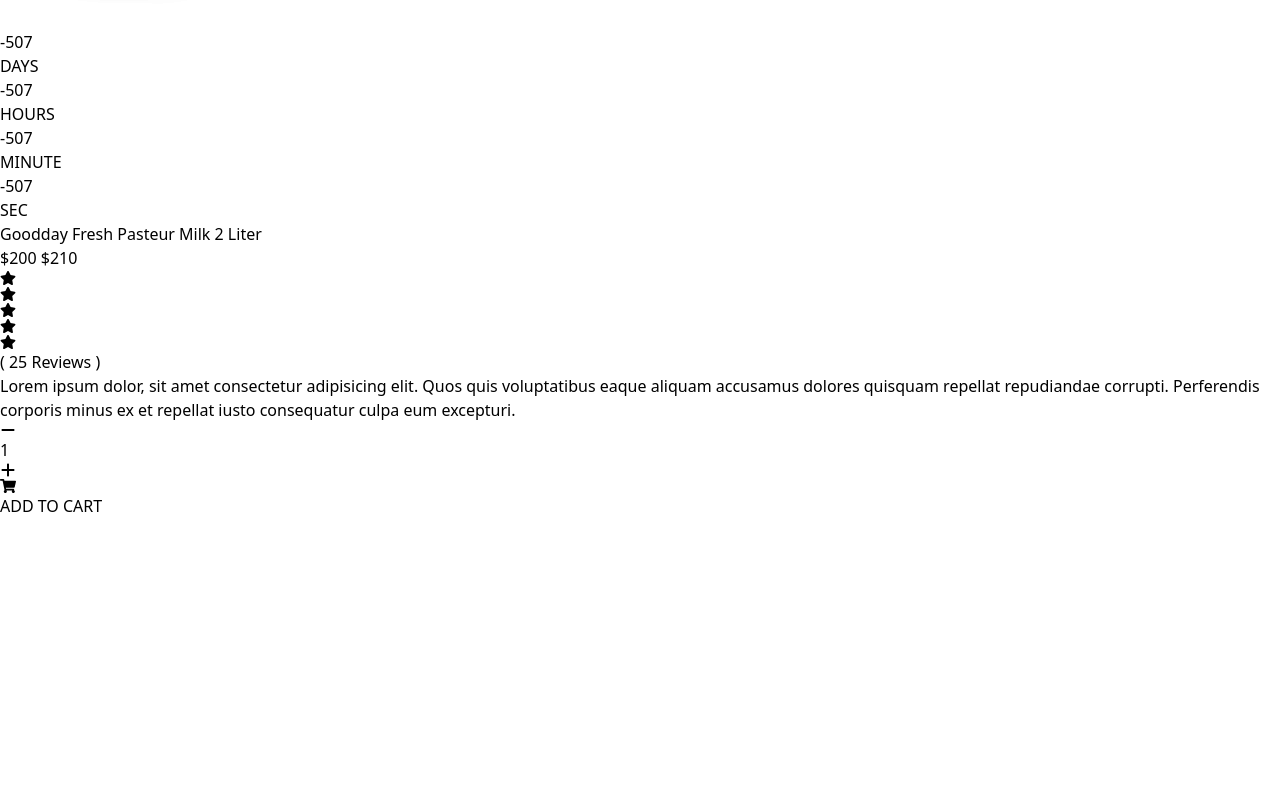
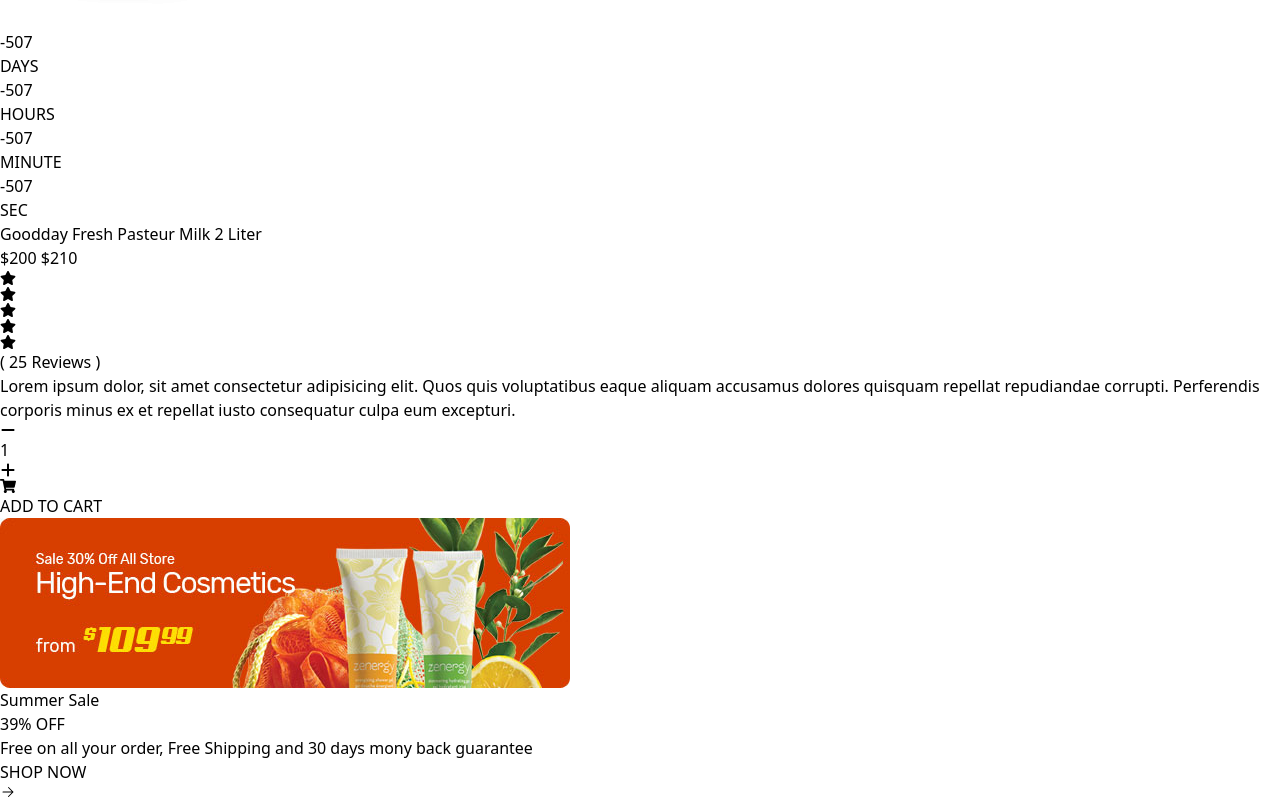
Before and after one commit to Aniqa4/Sigma_store, a React (Vite) app: page / in a window 1280 px wide. Shown: the part 5761-6561 px from the top of the page. Before the commit the page ends 6279 px from the top, so only its background shows below. Built offline with nearby package versions, Linux system fonts and the light colour scheme.

Commit message:
completed shop now section

```diff
--- a/src/pages/home/Home.jsx
+++ b/src/pages/home/Home.jsx
@@ -4,6 +4,7 @@
 import Banner2 from './sections/Banner2'
 import PopularProducts from './sections/PopularProducts'
 import DealsHotOfTheDay from './sections/DealsHotOfTheDay'
+import ShopNow from './sections/ShopNow'
 
 function Home() {
   return (
@@ -11,8 +12,9 @@
       <HeroSection />
       <Features />
       <Banner2 />
-      <PopularProducts/>
-      <DealsHotOfTheDay/>
+      <PopularProducts />
+      <DealsHotOfTheDay />
+      <ShopNow />
     </div>
   )
 }
--- /dev/null
+++ b/src/pages/home/sections/ShopNow.jsx
@@ -0,0 +1,25 @@
+import React from 'react'
+import { HiArrowSmallRight } from "react-icons/hi2";
+import { Link } from 'react-router-dom';
+
+function ShopNow() {
+    return (
+        <div className='my-10 relative'>
+            <img src="/banner2.jpg" alt="" className='w-full rounded-3xl' />
+            <div className=' absolute left-1/2 top-0 bottom-0 right-0 flex items-center justify-end rounded-3xl text-white'>
+                <div className='pe-20 grid gap-3'>
+                    <h4 className='text-2xl font-semibold'>Summer Sale</h4>
+                    <h2 className='text-7xl font-extrabold'><span className=' text-[#B1F40D]'>39%</span> OFF</h2>
+                    <p className=' text-[#b5b5b5] text-2xl'>Free on all your order, Free Shipping and 30 days mony back guarantee</p>
+                    <div>
+                        <Link to={'/shop'}>
+                            <button className=' bg-[#7BAE00] font-semibold px-7 py-3 rounded-full flex items-center gap-3'>SHOP NOW<HiArrowSmallRight /></button>
+                        </Link>
+                    </div>
+                </div>
+            </div>
+        </div>
+    )
+}
+
+export default ShopNow
--- /dev/null
+++ b/src/pages/shop/Shop.jsx
@@ -0,0 +1,9 @@
+import React from 'react'
+
+function Shop() {
+  return (
+    <div>Shop</div>
+  )
+}
+
+export default Shop
--- a/src/routes/routes.jsx
+++ b/src/routes/routes.jsx
@@ -1,6 +1,7 @@
 import { createBrowserRouter } from "react-router-dom";
 import Home from "../pages/home/Home";
 import Layout from "../layout/Layout";
+import Shop from "../pages/shop/Shop";
 
 const router = createBrowserRouter([
     {
@@ -10,6 +11,10 @@
             {
                 path: "/",
                 element: <Home />
+            },
+            {
+                path: "/shop",
+                element: <Shop />
             }
         ]
     },
```
